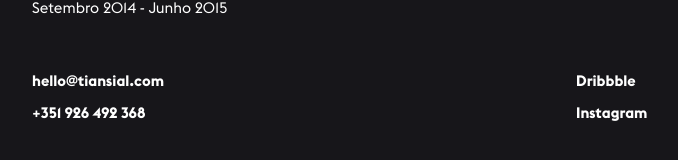
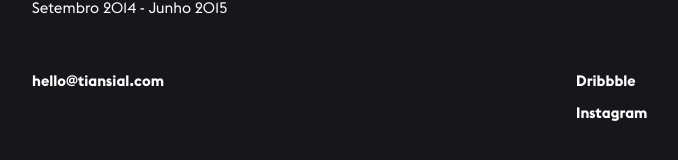
Before and after one commit to tiansial/tiansial, a plain HTML site: page index.html in a window 1280 px wide. Shown: the part 498-658 px from the top of the page, without its empty margins (64-742 px from the left). Drawn offline with Linux system fonts and the light colour scheme.

Commit message:
Update index.html

```diff
--- a/index.html
+++ b/index.html
@@ -14,7 +14,7 @@
               <p>Setembro 2014 - Junho 2015</p>
             </li>
           </ul>
-        </div> --></div><footer class="row"><div class="col"><ul><li><a href="mailto:hello@tiansial.com">hello@tiansial.com</a></li><li><a href="tel:+351926492368">+351 926 492 368</a></li></ul></div><div class="col social"><ul><li><a href="https://dribbble.com/tiansial">Dribbble</a></li><li><a href="https://instagram.com/tiansial">Instagram</a></li></ul></div></footer><!-- Google Analytics: change UA-XXXXX-X to be your site's ID. --><script>(function(b,o,i,l,e,r){b.GoogleAnalyticsObject=l;b[l]||(b[l]=
+        </div> --></div><footer class="row"><div class="col"><ul><li><a href="mailto:hello@tiansial.com">hello@tiansial.com</a></li></ul></div><div class="col social"><ul><li><a href="https://dribbble.com/tiansial">Dribbble</a></li><li><a href="https://instagram.com/tiansial">Instagram</a></li></ul></div></footer><!-- Google Analytics: change UA-XXXXX-X to be your site's ID. --><script>(function(b,o,i,l,e,r){b.GoogleAnalyticsObject=l;b[l]||(b[l]=
       function(){(b[l].q=b[l].q||[]).push(arguments)});b[l].l=+new Date;
       e=o.createElement(i);r=o.getElementsByTagName(i)[0];
       e.src='https://www.google-analytics.com/analytics.js';
```
